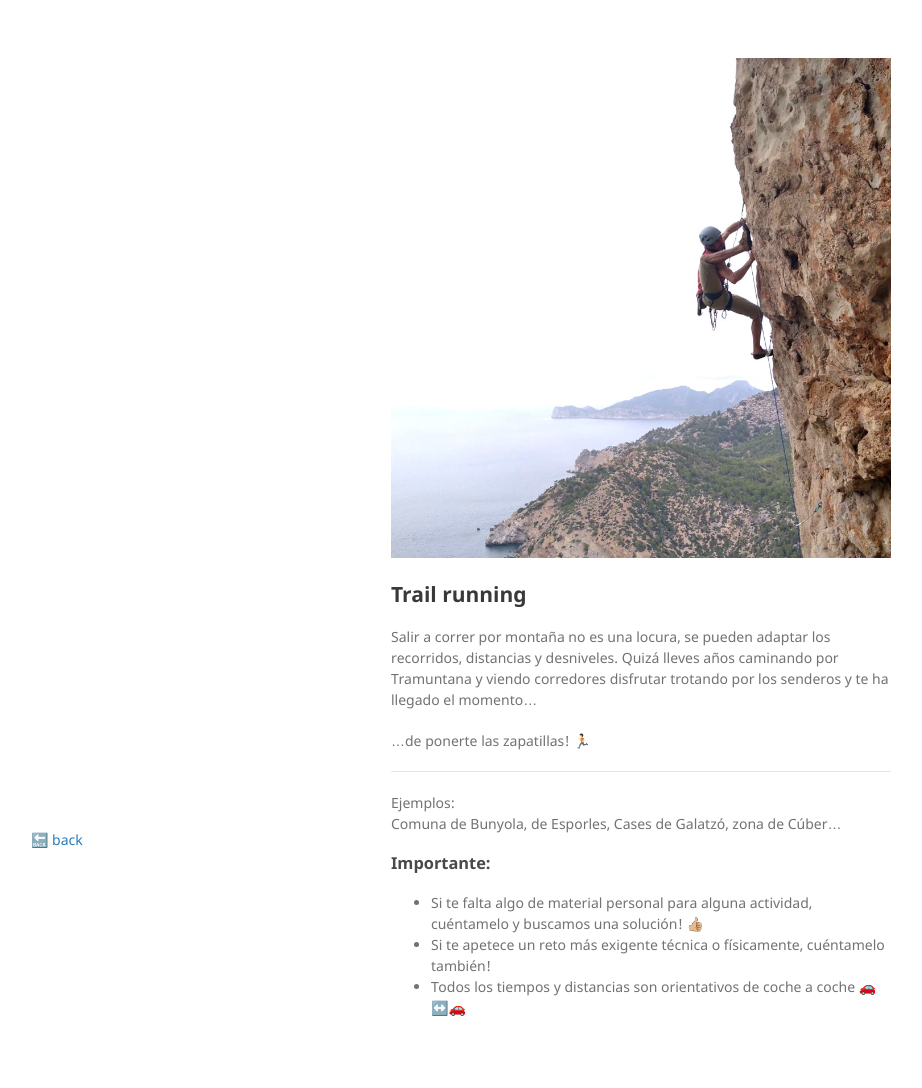
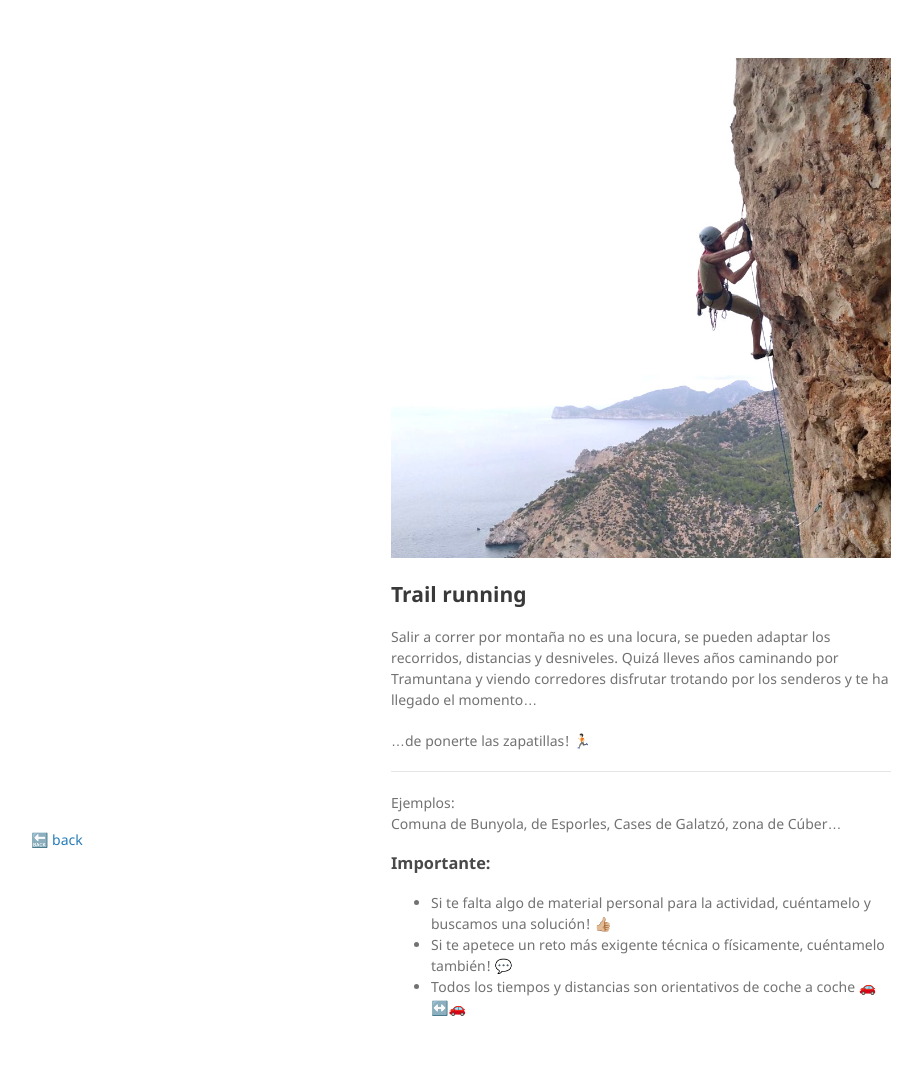
Before and after one commit to indradecastro/MountainGuide, a Jekyll site: the page built from trail.md, in a window 1280 px wide. Shown: the whole page, without its empty margins (179-1101 px from the left). Built offline with Jekyll 4.4.1, drawn with Linux system fonts in a browser that asks for light colours.

```diff
--- a/_layouts/actividad.html
+++ b/_layouts/actividad.html
@@ -21,8 +21,8 @@
       {{ content }}
         <h3><p>Importante:</p></h3>
          <ul>
-           <li>Si te falta algo de material personal para alguna actividad, cuéntamelo y buscamos una solución! 👍🏼</li>
-           <li>Si te apetece un reto más exigente técnica o físicamente, cuéntamelo también!</li>
+           <li>Si te falta algo de material personal para la actividad, cuéntamelo y buscamos una solución! 👍🏼</li>
+           <li>Si te apetece un reto más exigente técnica o físicamente, cuéntamelo también! 💬</li>
            <li>Todos los tiempos y distancias son orientativos de coche a coche 🚗↔️🚗</li>
          </ul>
       </section>
```
Also changed, not shown: bautismo.md (+5 -0 lines).
